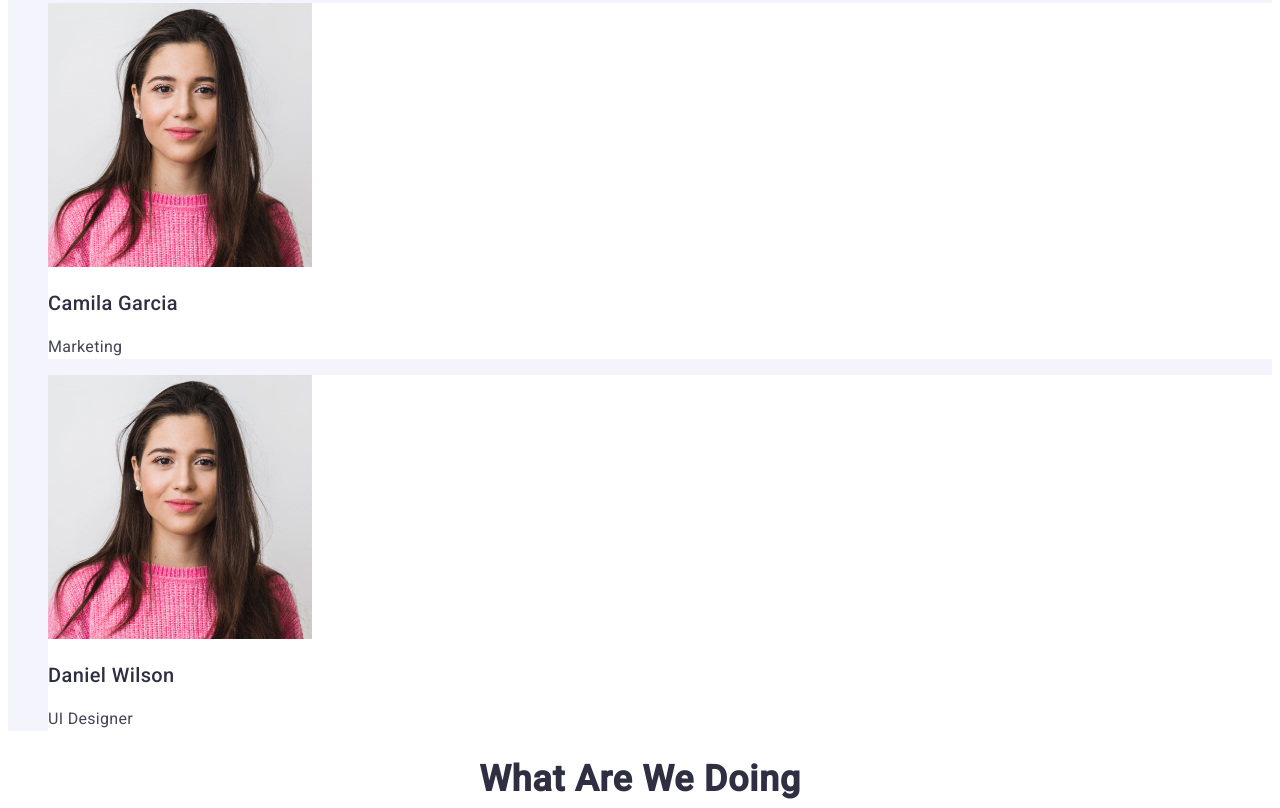
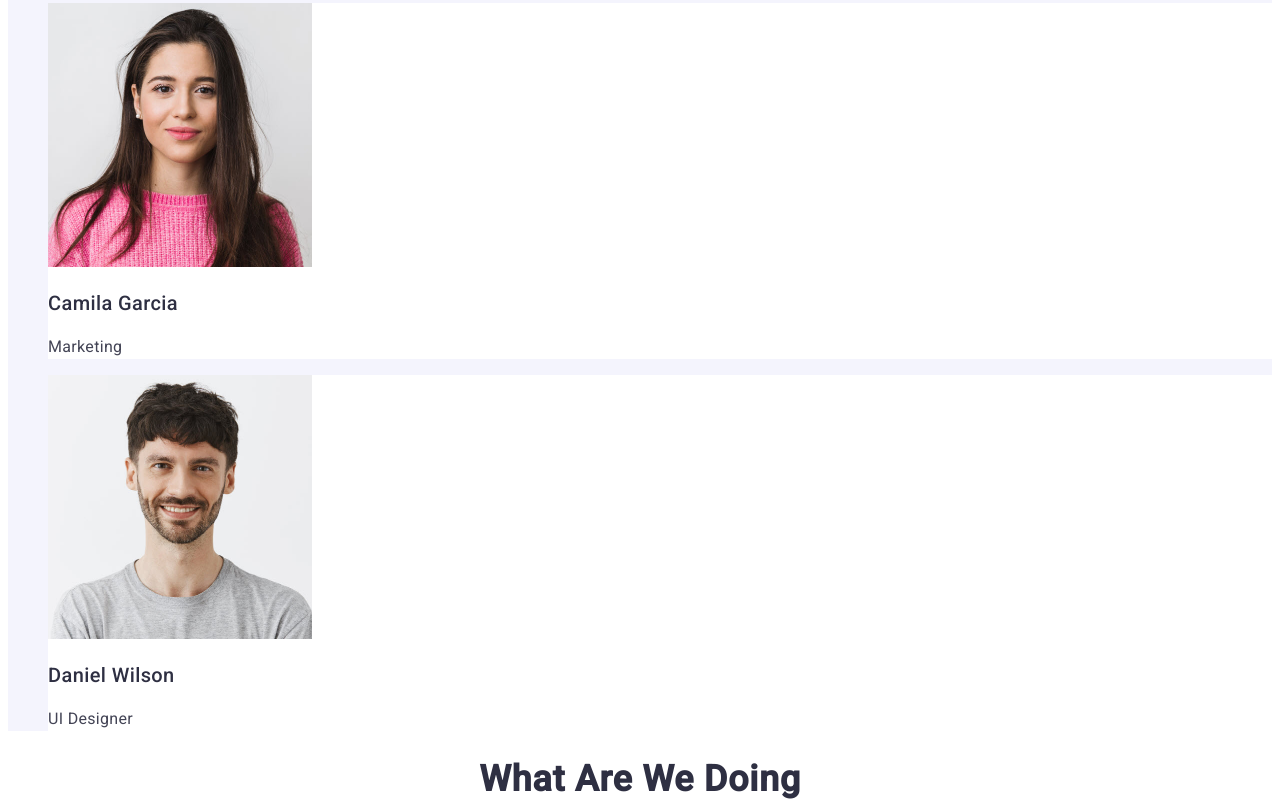
Before and after one commit to ekanca/goit-markup-hw-02, a plain HTML site: page index.html in a window 1280 px wide. Shown: the part 1605-2413 px from the top of the page. Drawn offline with Linux system fonts and the light colour scheme.

Commit message:
Add files via upload

```diff
--- a/index.html
+++ b/index.html
@@ -105,7 +105,7 @@
                 </li>
 
                 <li class="list-item">
-                    <img src="./images/camila.jpg" width="264" height="264" alt="Daniel" />
+                    <img src="./images/daniel.jpg" width="264" height="264" alt="Daniel" />
                     <h3 class="list-header">Daniel Wilson</h3>
                     <p class="list-text">UI Designer</p>
                 </li>
```
